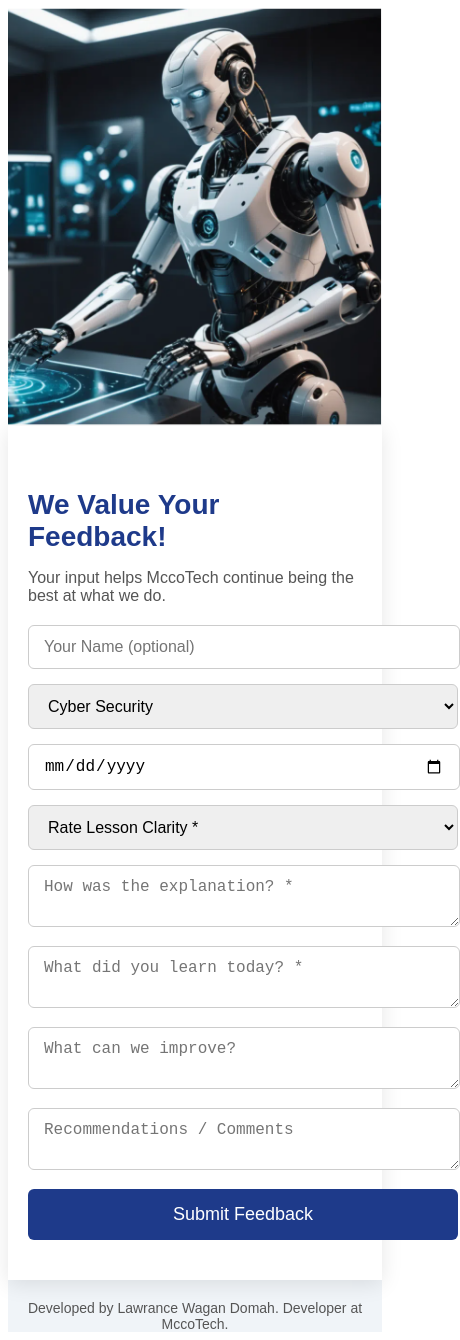
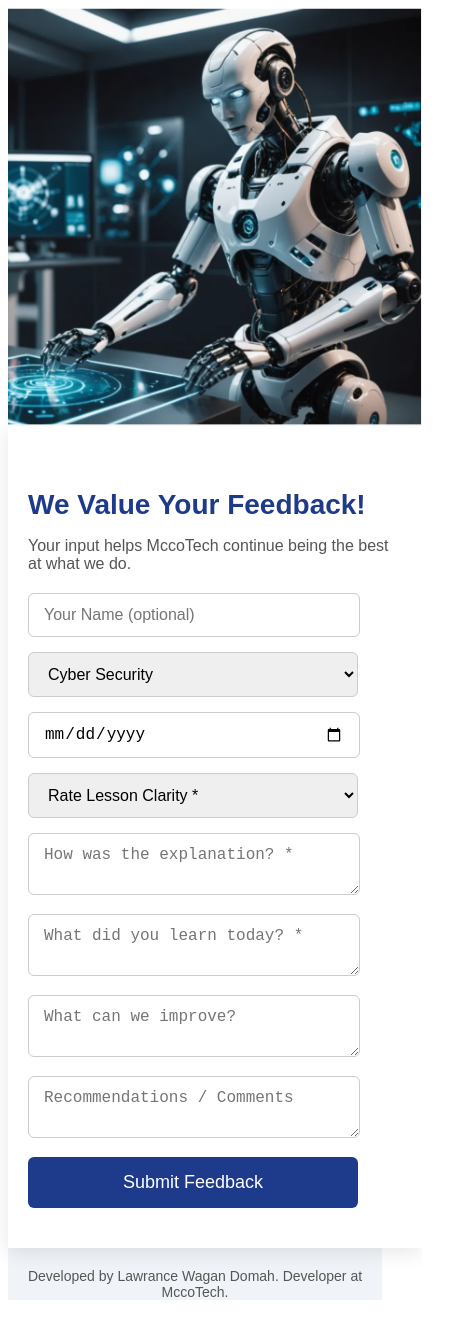
Before and after one commit to lawrance009/mccotech-feedback, a React app in the folder frontend/: page / in a window 390 px wide. Shown: the whole page, 460 px wide, since content can reach past the window. After the commit the page ends 1308 px from the top, so only its background shows below. Built offline with nearby package versions, Linux system fonts and the light colour scheme; no server answers; the HTML template or start-up script is replaced by a standard one.

Commit message:
fix env URL slash error

```diff
--- a/frontend/src/styles/FeedbackForm.css
+++ b/frontend/src/styles/FeedbackForm.css
@@ -14,6 +14,7 @@
   padding: 60px 50px;
   background-color: #ffffff;
   box-shadow: 0 4px 20px rgba(0,0,0,0.1);
+  width: 100%;
 }
 
 .form-container h2 {
@@ -61,6 +62,7 @@
 
 /* Right - Info & Logo */
 .info-container {
+  width: 100%;
   flex: 3;
 }
 
@@ -152,6 +154,7 @@ footer {
   .info-container {
     order: -1;
     min-height: 40vh;
+    width: 100%;
 
   }
 
@@ -167,4 +170,32 @@ footer {
   animation: spin 5s linear infinite; /* Spin continuously */
 }
 
+.form-container input,
+.form-container select,
+.form-container textarea {
+  width: 100%;
+  padding: 12px 15px;
+  margin-bottom: 15px;
+  border: 1px solid #ccc;
+  border-radius: 6px;
+  width: 300px;
+  font-size: 16px;
 }
+
+.form-container select{
+  width: 330px!important;
+}
+
+.form-container button {
+  width: 330px;
+  padding: 15px;
+  background-color: #1e3a8a;
+  color: #fff;
+  border: none;
+  border-radius: 6px;
+  font-size: 18px;
+  cursor: pointer;
+  transition: background 0.3s;
+}
+
+}
```
